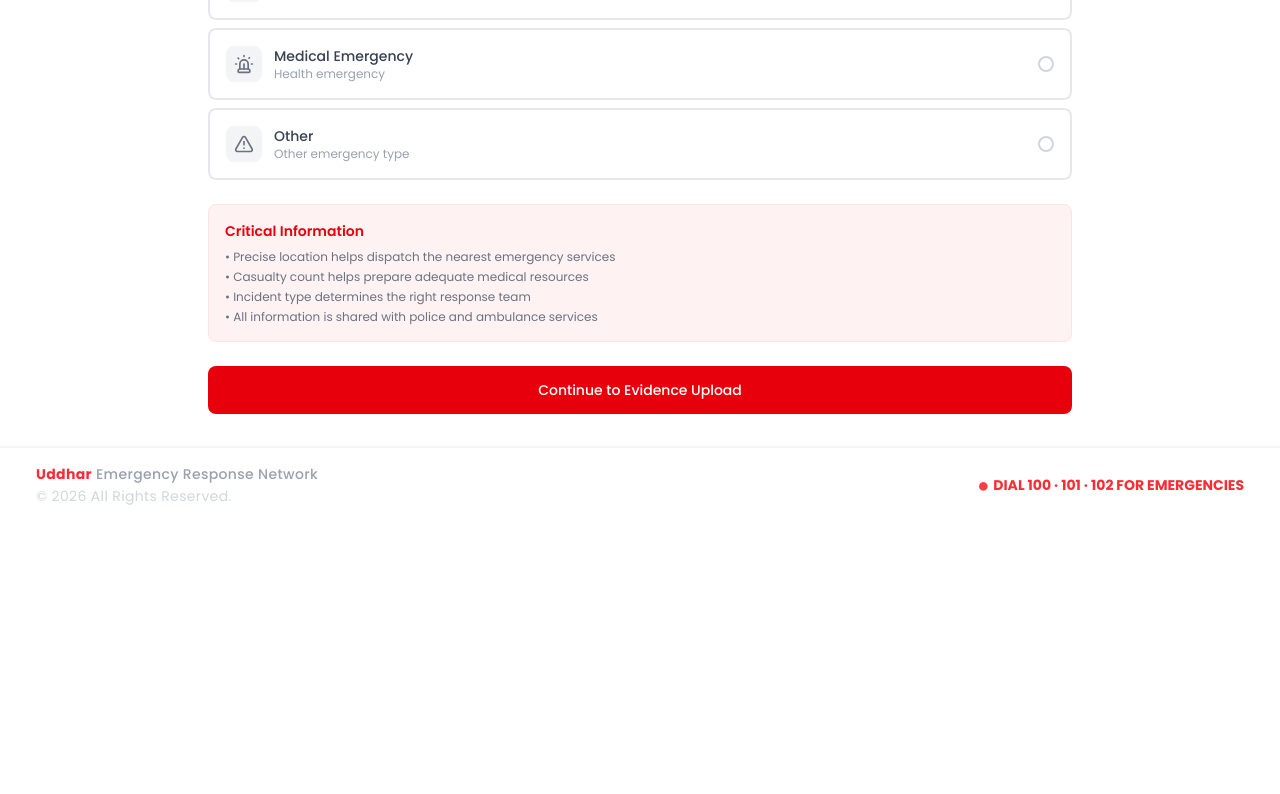
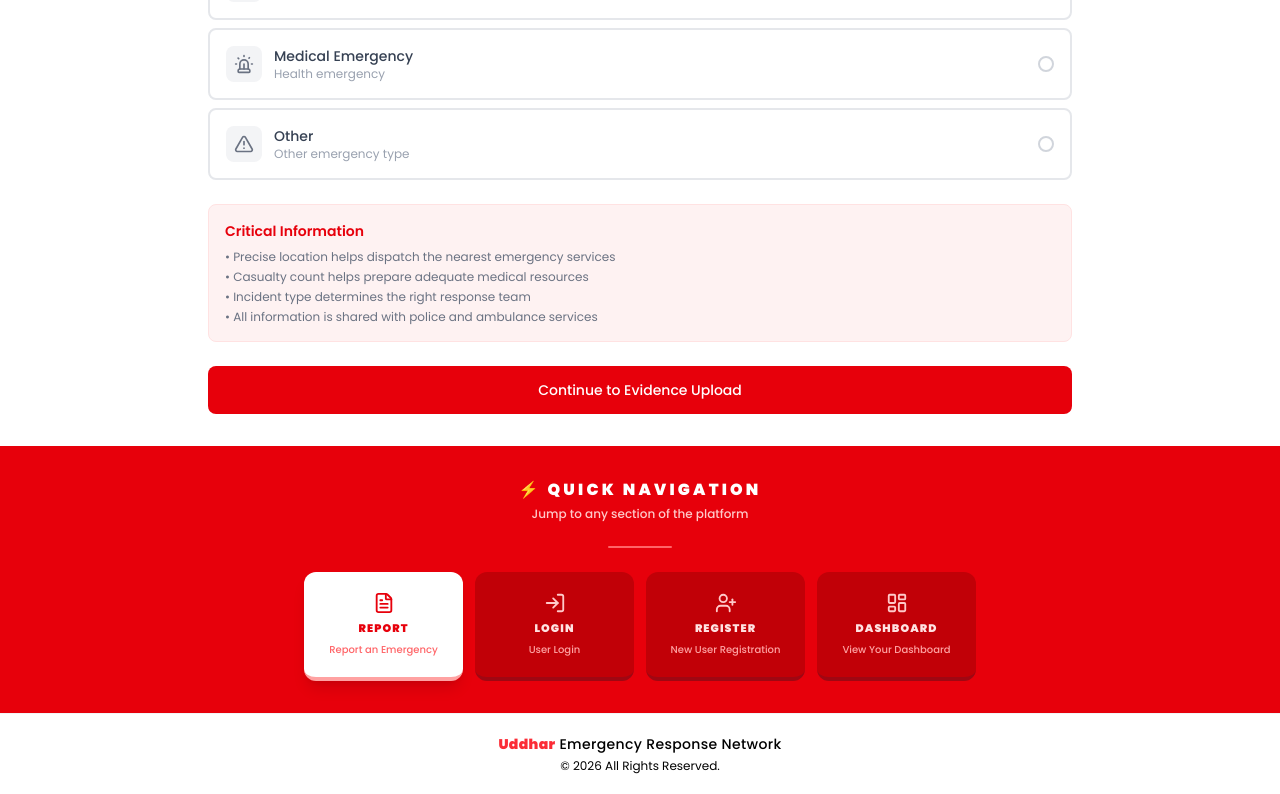
Before and after one commit to BimochanBhattarai/codeyatra_2.0-CodeYatri, a Next.js app: page /report in a window 1280 px wide. Shown: the part 1115-1909 px from the top of the page. Before the commit the page ends 1637 px from the top, so only its background shows below. Built offline with nearby package versions, Linux system fonts and the light colour scheme.

Commit message:
fix: footer design

```diff
--- a/src/components/Footer.jsx
+++ b/src/components/Footer.jsx
@@ -1,18 +1,111 @@
+"use client";
+
+import { FileText, LayoutDashboard, LogIn, UserPlus } from "lucide-react";
+import Link from "next/link";
+import { usePathname } from "next/navigation";
+
+const navItems = [
+  {
+    href: "/report",
+    icon: FileText,
+    label: "Report",
+    sublabel: "Report an Emergency",
+  },
+  {
+    href: "/login",
+    icon: LogIn,
+    label: "Login",
+    sublabel: "User Login",
+  },
+  {
+    href: "/register",
+    icon: UserPlus,
+    label: "Register",
+    sublabel: "New User Registration",
+  },
+  {
+    href: "/dashboard",
+    icon: LayoutDashboard,
+    label: "Dashboard",
+    sublabel: "View Your Dashboard",
+  },
+];
+
 const Footer = () => {
+  const pathname = usePathname();
+
   return (
-    <div className="border-t-2 border-t-gray-100 w-full bg-white p-4">
-      <div className="container flex items-center justify-center sm:justify-between flex-col sm:flex-row gap-3 sm:gap-0">
-        <div className="text-sm text-gray-400 font-medium tracking-wide text-center sm:text-left">
-          <span className="text-red-500 font-bold">Uddhar</span> Emergency
-          Response Network
-          <div className="text-gray-300 font-normal normal-case mt-0.5">
-            © {new Date().getFullYear()} All Rights Reserved.
+    <div className="w-full">
+      <div className="bg-red-600 w-full py-8 px-4">
+        <div className="container flex flex-col items-center gap-6">
+          {/* Title */}
+          <div className="text-center">
+            <p className="text-white font-black text-base uppercase tracking-[0.2em]">
+              ⚡ Quick Navigation
+            </p>
+            <p className="text-red-200 text-xs mt-1 font-medium">
+              Jump to any section of the platform
+            </p>
+          </div>
+
+          <div className="w-16 h-0.5 bg-red-400 rounded-full" />
+
+          {/*
+            Mobile:  2×2 grid
+            sm:      4 columns in a row
+          */}
+          <div className="grid grid-cols-2 sm:grid-cols-4 gap-3 w-full max-w-2xl">
+            {navItems.map((item) => {
+              const Icon = item.icon;
+              const isActive = pathname === item.href;
+
+              return (
+                <Link
+                  key={item.href}
+                  href={item.href}
+                  className={`flex flex-col items-center justify-center gap-2 rounded-xl px-4 py-5 text-center transition-all w-full
+                    ${
+                      isActive
+                        ? "bg-white shadow-lg border-b-4 border-red-300"
+                        : "bg-red-700 hover:bg-red-800 border-b-4 border-red-800 hover:border-red-900"
+                    }
+                  `}
+                >
+                  <Icon
+                    size={22}
+                    className={isActive ? "text-red-600" : "text-red-200"}
+                  />
+                  <span
+                    className={`text-[11px] font-black uppercase tracking-widest leading-tight ${
+                      isActive ? "text-red-600" : "text-red-100"
+                    }`}
+                  >
+                    {item.label}
+                  </span>
+                  <span
+                    className={`text-[10px] font-medium leading-tight ${
+                      isActive ? "text-red-400" : "text-red-300"
+                    }`}
+                  >
+                    {item.sublabel}
+                  </span>
+                </Link>
+              );
+            })}
           </div>
         </div>
+      </div>
 
-        <div className="flex items-center gap-1 text-sm text-red-500 font-bold uppercase">
-          <span className="animate-pulse text-xl leading-0">●</span>
-          <span>dial 100 · 101 · 102 for emergencies</span>
+      {/* White Bottom Strip */}
+      <div className="w-full bg-white py-5 px-4 border-t border-gray-100">
+        <div className="container flex items-center justify-center flex-col gap-1">
+          <p className="text-sm font-medium tracking-wide text-center text-black">
+            <span className="text-red-500 font-black">Uddhar</span> Emergency
+            Response Network
+          </p>
+          <p className="text-xs text-black font-normal">
+            © {new Date().getFullYear()} All Rights Reserved.
+          </p>
         </div>
       </div>
     </div>
```
Also changed, not shown: 1 other file (tests, documents, lock files or other folders).
